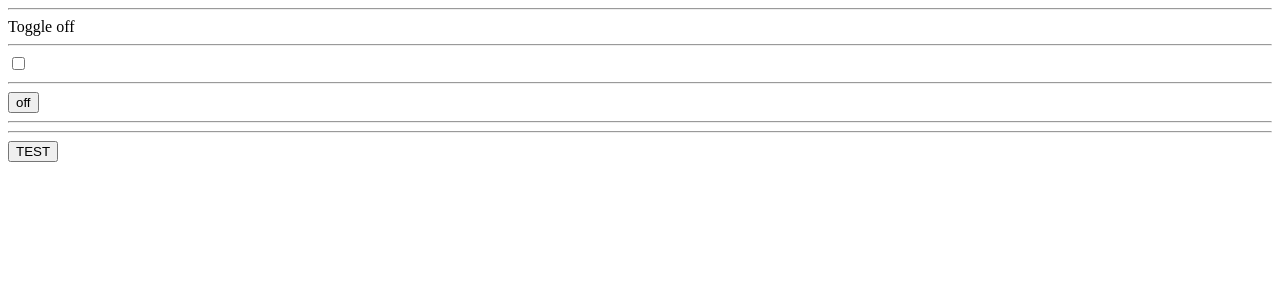
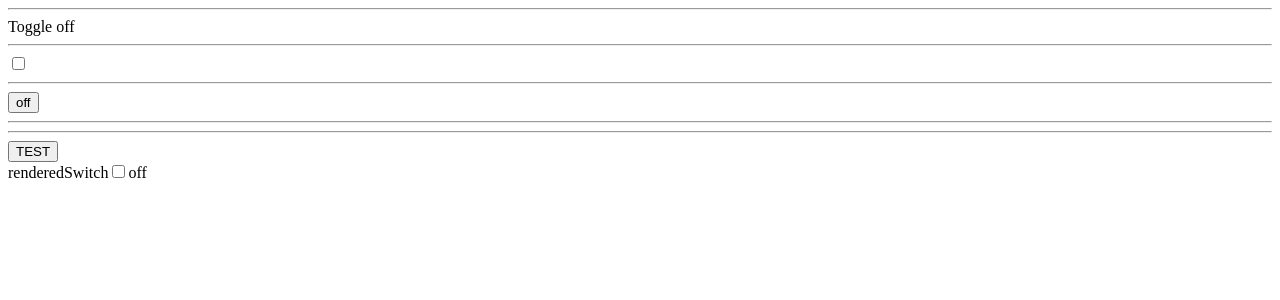
Before and after one commit to whitershade/advanced_react_components_pattern, a React (Create React App) app: page / in a window 1280 px wide. Shown: the top 300 px of the page. Built offline with nearby package versions, Linux system fonts and the light colour scheme.

Commit message:
using render props in react

```diff
--- a/src/App.js
+++ b/src/App.js
@@ -1,6 +1,7 @@
 import React, { PureComponent } from 'react';
 import Toggle, { withToggle } from './Toggle';
 import MyToggleButton, { test } from './MyToggleButton';
+import Switch from './Switch';
 
 const MyEventComponent = withToggle(({ toggle, on, event }) => {
   const props = { [event]: on };
@@ -8,6 +9,16 @@ const MyEventComponent = withToggle(({ toggle, on, event }) => {
   return toggle.on ? <button {...props}>The {event} event</button> : null;
 });
 MyEventComponent.displayName = 'MyEventComponent';
+
+function renderSwitch({ on, onToggle }) {
+  return (
+    <div>
+      renderedSwitch
+      <Switch on={on} onToggle={onToggle} />
+      {on ? 'on' : 'off'}
+    </div>
+  );
+}
 
 class App extends PureComponent {
   state = { on: false };
@@ -20,7 +31,11 @@ class App extends PureComponent {
   render() {
     return (
       <div className="App">
-        <Toggle on={this.state.on} onToggle={this.onToggle}>
+        <Toggle
+          on={this.state.on}
+          onToggle={this.onToggle}
+          renderSwitch={renderSwitch}
+        >
           <hr />
           <Toggle.On>Toggle on</Toggle.On>
           <Toggle.Off>Toggle off</Toggle.Off>
--- /dev/null
+++ b/src/Switch.jsx
@@ -0,0 +1,7 @@
+import React from 'react';
+
+const Switch = ({ on, onToggle, ...props }) => {
+  return <input checked={on} onChange={onToggle} type="checkbox" {...props} />;
+};
+
+export default Switch;
--- a/src/Toggle.jsx
+++ b/src/Toggle.jsx
@@ -1,6 +1,7 @@
 import React, { Component } from 'react';
 import PropTypes from 'prop-types';
 import hoistNonReactStatics from 'hoist-non-react-statics';
+import Switch from './Switch';
 
 const TOGGLE_CONTEXT = '__toggle__';
 
@@ -13,7 +14,7 @@ const ToggleOff = ({ children, toggle: { on } }) => {
 };
 
 const ToggleCheckbox = ({ toggle: { on, onToggle }, ...props }) => {
-  return <input checked={on} type="checkbox" onChange={onToggle} {...props} />;
+  return <Switch on={on} onToggle={onToggle} {...props} />;
 };
 
 export function withToggle(Component) {
@@ -54,7 +55,15 @@ class Toggle extends Component {
   }
 
   render() {
-    return <div>{this.props.children}</div>;
+    return (
+      <div>
+        {this.props.children}
+        {this.props.renderSwitch({
+          on: this.props.on,
+          onToggle: this.props.onToggle
+        })}
+      </div>
+    );
   }
 }
 
```
